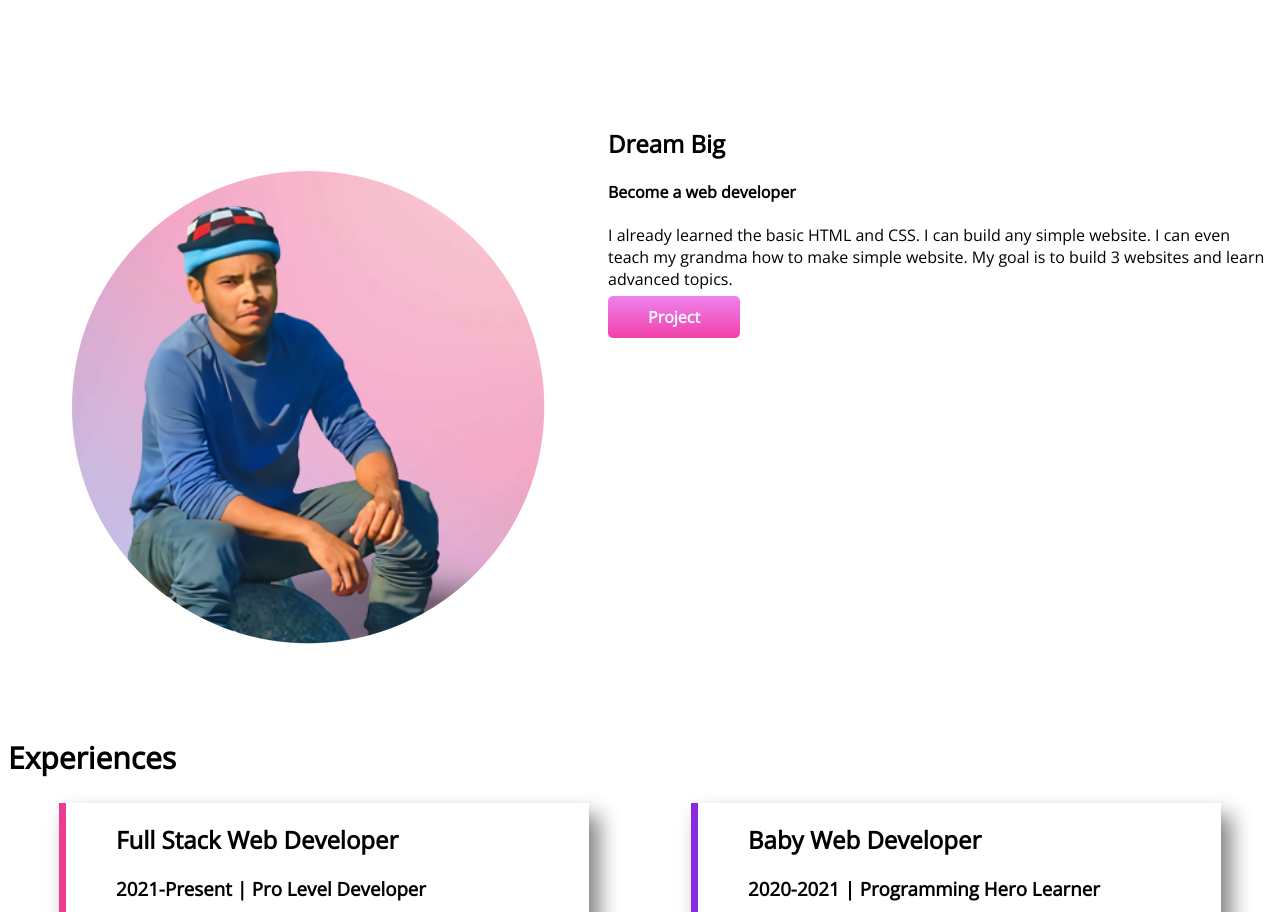
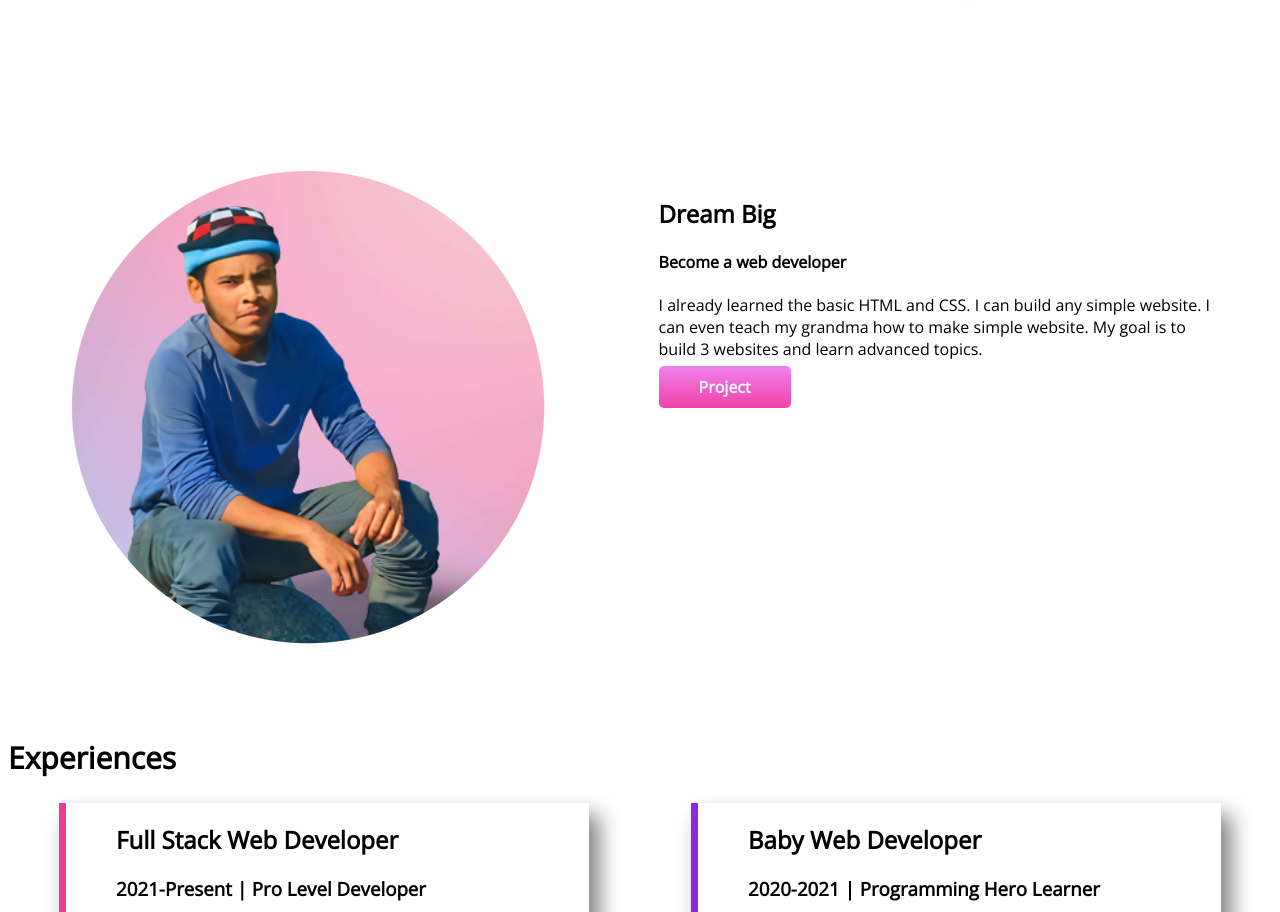
Before and after one commit to mdjihad1/my-portfolio, a plain HTML site: page index.html in a window 1280 px wide. Shown: the part 546-1458 px from the top of the page. Drawn offline with nearby package versions, Linux system fonts and the light colour scheme.

Commit message:
finel touch

```diff
--- a/index.html
+++ b/index.html
@@ -31,7 +31,7 @@
         <div>
             <img src="sit.png" alt="">
         </div>
-        <div>
+        <div class="neweth">
             <h1>Dream Big</h1>
             <h4>Become a web developer</h4>
             <p>I already learned the basic HTML and CSS. I can build any simple website. I can even teach my grandma how to make simple website. My goal is to build 3 websites and learn advanced topics.
--- a/style.css
+++ b/style.css
@@ -20,6 +20,13 @@ span{
 .width{
     width: 50%;
     padding-left: 5%;
+
+}
+.neweth{
+    padding-top: 70px;
+    padding-left: 4%;
+    padding-right: 4%;
+
 
 }
 .extra{
```
